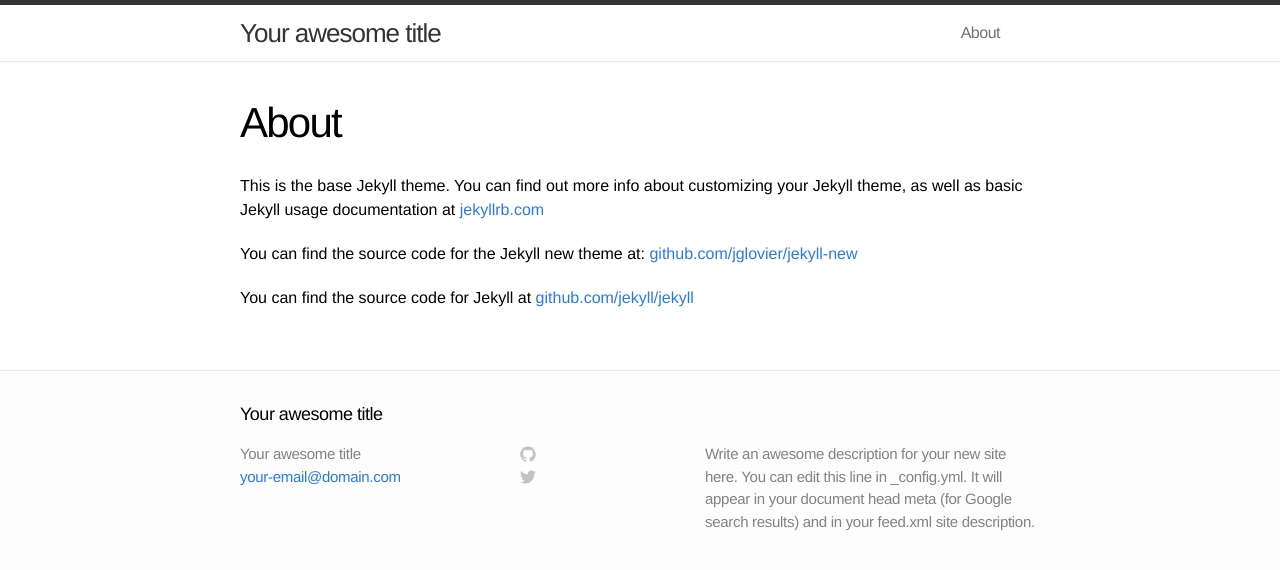
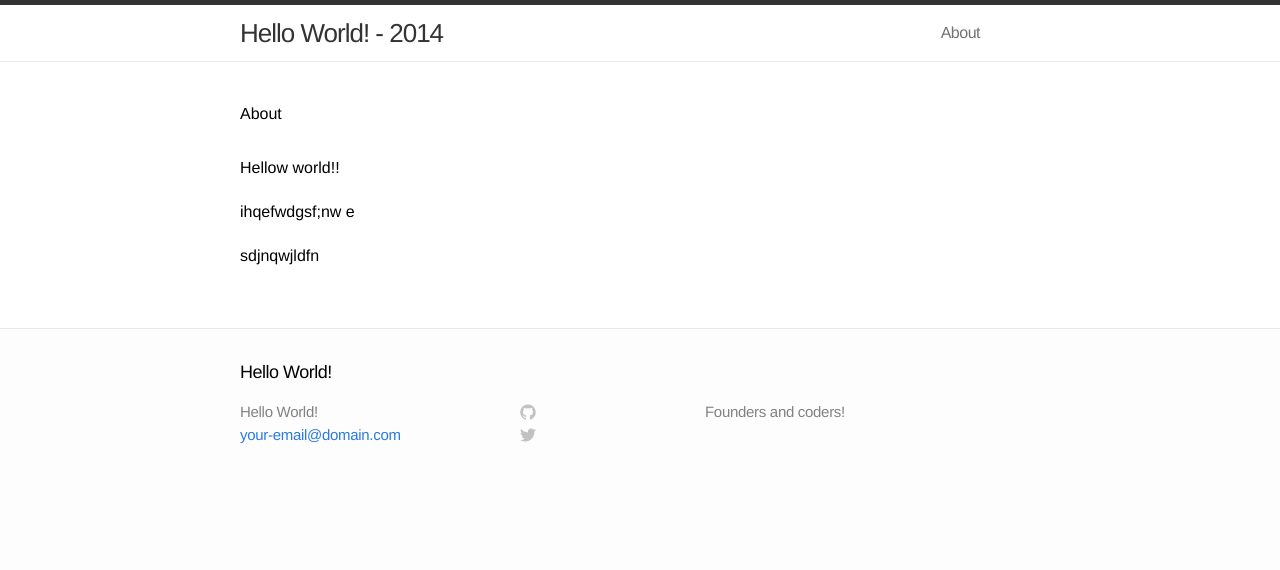
Before and after one commit to leochilds/playground, a Jekyll site: the page built from about.md, in a window 1280 px wide. Shown: the top 570 px of the page. Built offline with Jekyll 4.4.1, drawn with Linux system fonts in a browser that asks for light colours.

Commit message:
base url

```diff
--- a/_config.yml
+++ b/_config.yml
@@ -1,8 +1,8 @@
 # Site settings
-title: Your awesome title
+title: Hello World!
 email: your-email@domain.com
-description: "Write an awesome description for your new site here. You can edit this line in _config.yml. It will appear in your document head meta (for Google search results) and in your feed.xml site description."
-baseurl: ""
+description: "Founders and coders!"
+baseurl: "/playground"
 url: "http://yourdomain.com"
 
 # Build settings
--- a/_includes/header.html
+++ b/_includes/header.html
@@ -2,7 +2,7 @@
 
   <div class="wrap">
 
-    <a class="site-title" href="{{ site.baseurl }}/">{{ site.title }}</a>
+    <a class="site-title" href="{{ site.baseurl }}/">{{ site.title }} - 2014</a>
 
     <nav class="site-nav">
       <a href="#" class="menu-icon">
--- /dev/null
+++ b/_layouts/new.html
@@ -0,0 +1,4 @@
+---
+layout: default
+---
+{{content}}
--- a/_layouts/page.html
+++ b/_layouts/page.html
@@ -4,7 +4,7 @@
 <div class="post">
 
   <header class="post-header">
-    <h1>{{ page.title }}</h1>
+    <h2>{{ page.title }}</h2>
   </header>
 
   <article class="post-content">
--- a/about.md
+++ b/about.md
@@ -4,8 +4,8 @@
 permalink: /about/
 ---
 
-This is the base Jekyll theme. You can find out more info about customizing your Jekyll theme, as well as basic Jekyll usage documentation at [jekyllrb.com](http://jekyllrb.com/)
+Hellow world!!
 
-You can find the source code for the Jekyll new theme at: [github.com/jglovier/jekyll-new](https://github.com/jglovier/jekyll-new)
+ihqefwdgsf;nw  e
 
-You can find the source code for Jekyll at [github.com/jekyll/jekyll](https://github.com/jekyll/jekyll)
+sdjnqwjldfn
```
Also changed, not shown: new.md (added, +4 -0 lines).
